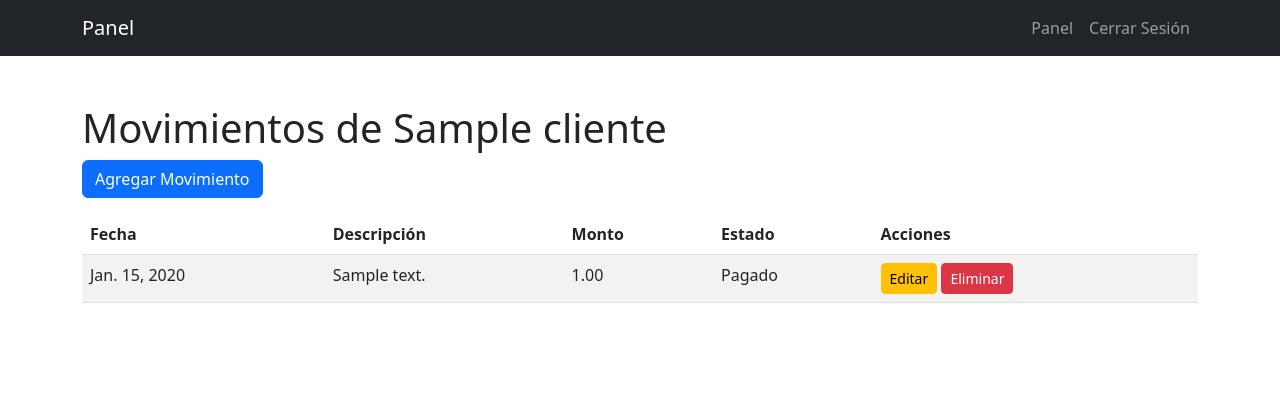
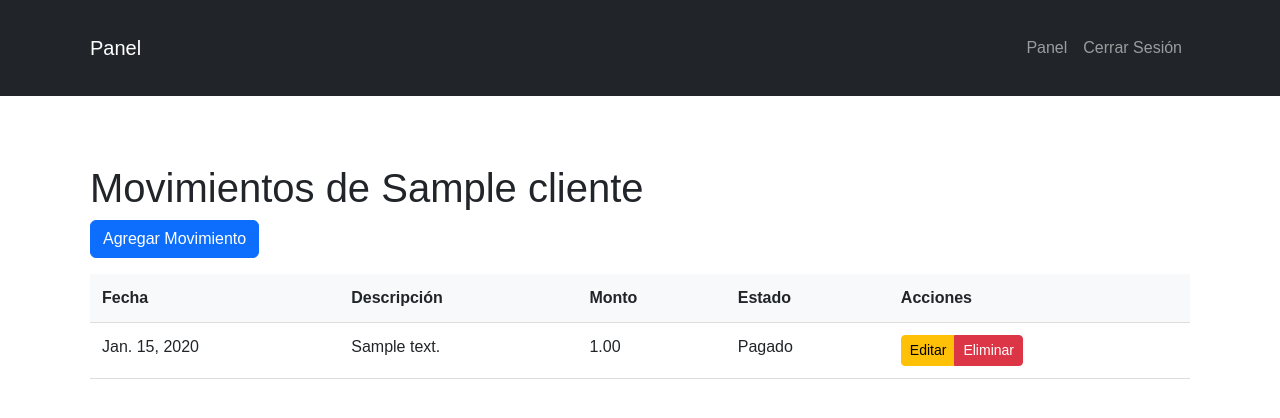
Before and after one commit to tomivalerio/mi_sistema, a Django app: page /movimientos-cliente/1/ in a window 1280 px wide. Shown: the top 418 px of the page. Run offline with Django 5.2, Linux system fonts and the light colour scheme; a user stored in the database is signed in; tables that the repository leaves empty hold one stand-in row (values such as "Sample post").

Commit message:
Arregle la seccion movimientos nuevamente

```diff
--- a/clientes/templates/clientes/movimientos_cliente.html
+++ b/clientes/templates/clientes/movimientos_cliente.html
@@ -1,25 +1,92 @@
 <!DOCTYPE html>
 <html lang="es">
+
 <head>
     <meta charset="UTF-8">
     <meta name="viewport" content="width=device-width, initial-scale=1.0">
     <title>Movimientos de {{ cliente.nombre }}</title>
     <link href="https://cdn.jsdelivr.net/npm/bootstrap@5.3.0/dist/css/bootstrap.min.css" rel="stylesheet">
     <style>
-        .card {
+        /* Estilos generales */
+        body {
+            font-family: Arial, sans-serif;
+        }
+
+        .navbar {
             margin-bottom: 20px;
-            box-shadow: 0 0 10px rgba(0, 0, 0, 0.1);
-            transition: transform 0.2s ease-in-out;
         }
-        .card:hover {
-            transform: translateY(-5px);
+
+        .container {
+            padding: 20px;
         }
-        .btn-group .btn {
+
+        /* Estilos para la tabla */
+        .table-responsive {
+            overflow-x: auto;
+        }
+
+        .table {
+            width: 100%;
+            border-collapse: collapse;
+        }
+
+        .table th,
+        .table td {
+            padding: 12px;
+            text-align: left;
+            border-bottom: 1px solid #ddd;
+        }
+
+        .table th {
+            background-color: #f8f9fa;
+            font-weight: bold;
+        }
+
+        .table tbody tr:hover {
+            background-color: #f1f1f1;
+        }
+
+        /* Estilos para móviles */
+        @media (max-width: 768px) {
+            .table thead {
+                display: none; /* Oculta el encabezado en móviles */
+            }
+
+            .table tbody tr {
+                display: block;
+                margin-bottom: 10px;
+                border: 1px solid #ddd;
+                border-radius: 5px;
+            }
+
+            .table tbody td {
+                display: flex;
+                justify-content: space-between;
+                align-items: center;
+                padding: 10px;
+                text-align: right;
+            }
+
+            .table tbody td::before {
+                content: attr(data-label);
+                font-weight: bold;
+                margin-right: 10px;
+                text-align: left;
+            }
+
+            .table tbody td .btn-group {
+                display: flex;
+                gap: 5px;
+            }
+
+            .table tbody td .btn-group .btn {
                 flex: 1;
-            min-width: 100px;
+                min-width: 80px;
+            }
         }
     </style>
 </head>
+
 <body>
     <nav class="navbar navbar-expand-lg navbar-dark bg-dark">
         <div class="container">
@@ -55,7 +122,8 @@
         <button type="button" class="btn btn-primary mb-3" data-bs-toggle="modal" data-bs-target="#agregarMovimientoModal">
             Agregar Movimiento
         </button>
-        <table class="table table-striped">
+        <div class="table-responsive">
+            <table class="table">
                 <thead>
                     <tr>
                         <th>Fecha</th>
@@ -68,48 +136,61 @@
                 <tbody>
                     {% for movimiento in movimientos %}
                     <tr>
-                        <td>{{ movimiento.fecha }}</td>
-                        <td>{{ movimiento.descripcion }}</td>
-                        <td>{{ movimiento.monto }}</td>
-                        <td>{% if movimiento.estado %}Pagado{% else %}No pagado{% endif %}</td>
-                        <td>
-                            <a href="#" class="btn btn-sm btn-warning" data-bs-toggle="modal" data-bs-target="#editarMovimientoModal{{ movimiento.id }}">Editar</a>
-                            <a href="#" class="btn btn-sm btn-danger" data-bs-toggle="modal" data-bs-target="#eliminarMovimientoModal{{ movimiento.id }}">Eliminar</a>
+                        <td data-label="Fecha">{{ movimiento.fecha }}</td>
+                        <td data-label="Descripción">{{ movimiento.descripcion }}</td>
+                        <td data-label="Monto">{{ movimiento.monto }}</td>
+                        <td data-label="Estado">{% if movimiento.estado %}Pagado{% else %}No pagado{% endif %}</td>
+                        <td data-label="Acciones">
+                            <div class="btn-group">
+                                <a href="#" class="btn btn-sm btn-warning" data-bs-toggle="modal"
+                                    data-bs-target="#editarMovimientoModal{{ movimiento.id }}">Editar</a>
+                                <a href="#" class="btn btn-sm btn-danger" data-bs-toggle="modal"
+                                    data-bs-target="#eliminarMovimientoModal{{ movimiento.id }}">Eliminar</a>
+                            </div>
                         </td>
                     </tr>
 
                     <!-- Modal para Editar Movimiento -->
-                    <div class="modal fade" id="editarMovimientoModal{{ movimiento.id }}" tabindex="-1" aria-labelledby="editarMovimientoModalLabel{{ movimiento.id }}" aria-hidden="true">
+                    <div class="modal fade" id="editarMovimientoModal{{ movimiento.id }}" tabindex="-1"
+                        aria-labelledby="editarMovimientoModalLabel{{ movimiento.id }}" aria-hidden="true">
                         <div class="modal-dialog">
                             <div class="modal-content">
                                 <div class="modal-header">
-                                    <h5 class="modal-title" id="editarMovimientoModalLabel{{ movimiento.id }}">Editar Movimiento</h5>
-                                    <button type="button" class="btn-close" data-bs-dismiss="modal" aria-label="Close"></button>
+                                    <h5 class="modal-title" id="editarMovimientoModalLabel{{ movimiento.id }}">Editar
+                                        Movimiento</h5>
+                                    <button type="button" class="btn-close" data-bs-dismiss="modal"
+                                        aria-label="Close"></button>
                                 </div>
                                 <div class="modal-body">
                                     <form method="post" action="{% url 'editar_movimiento' movimiento.id %}">
                                         {% csrf_token %}
                                         <div class="form-group mb-3">
                                             <label for="fecha">Fecha</label>
-                                            <input type="date" class="form-control" id="fecha" name="fecha" value="{{ movimiento.fecha|date:'Y-m-d' }}" required>
+                                            <input type="date" class="form-control" id="fecha" name="fecha"
+                                                value="{{ movimiento.fecha|date:'Y-m-d' }}" required>
                                         </div>
                                         <div class="form-group mb-3">
                                             <label for="descripcion">Descripción</label>
-                                            <textarea class="form-control" id="descripcion" name="descripcion" rows="3" required>{{ movimiento.descripcion }}</textarea>
+                                            <textarea class="form-control" id="descripcion" name="descripcion" rows="3"
+                                                required>{{ movimiento.descripcion }}</textarea>
                                         </div>
                                         <div class="form-group mb-3">
                                             <label for="monto">Monto</label>
-                                            <input type="number" class="form-control" id="monto" name="monto" value="{{ movimiento.monto }}" step="0.01" required>
+                                            <input type="number" class="form-control" id="monto" name="monto"
+                                                value="{{ movimiento.monto }}" step="0.01" required>
                                         </div>
                                         <div class="form-group mb-3">
                                             <label for="estado">Estado de Pago</label>
                                             <select class="form-control" id="estado" name="estado">
-                                                <option value="False" {% if not movimiento.estado %}selected{% endif %}>No pagado</option>
-                                                <option value="True" {% if movimiento.estado %}selected{% endif %}>Pagado</option>
+                                                <option value="False" {% if not movimiento.estado %}selected{% endif %}>
+                                                    No pagado</option>
+                                                <option value="True" {% if movimiento.estado %}selected{% endif %}>Pagado
+                                                </option>
                                             </select>
                                         </div>
                                         <div class="modal-footer">
-                                            <button type="button" class="btn btn-secondary" data-bs-dismiss="modal">Cancelar</button>
+                                            <button type="button" class="btn btn-secondary"
+                                                data-bs-dismiss="modal">Cancelar</button>
                                             <button type="submit" class="btn btn-primary">Guardar Cambios</button>
                                         </div>
                                     </form>
@@ -119,18 +200,22 @@
                     </div>
 
                     <!-- Modal para Eliminar Movimiento -->
-                    <div class="modal fade" id="eliminarMovimientoModal{{ movimiento.id }}" tabindex="-1" aria-labelledby="eliminarMovimientoModalLabel{{ movimiento.id }}" aria-hidden="true">
+                    <div class="modal fade" id="eliminarMovimientoModal{{ movimiento.id }}" tabindex="-1"
+                        aria-labelledby="eliminarMovimientoModalLabel{{ movimiento.id }}" aria-hidden="true">
                         <div class="modal-dialog">
                             <div class="modal-content">
                                 <div class="modal-header">
-                                    <h5 class="modal-title" id="eliminarMovimientoModalLabel{{ movimiento.id }}">Eliminar Movimiento</h5>
-                                    <button type="button" class="btn-close" data-bs-dismiss="modal" aria-label="Close"></button>
+                                    <h5 class="modal-title" id="eliminarMovimientoModalLabel{{ movimiento.id }}">Eliminar
+                                        Movimiento</h5>
+                                    <button type="button" class="btn-close" data-bs-dismiss="modal"
+                                        aria-label="Close"></button>
                                 </div>
                                 <div class="modal-body">
                                     ¿Estás seguro de que deseas eliminar este movimiento?
                                 </div>
                                 <div class="modal-footer">
-                                    <button type="button" class="btn btn-secondary" data-bs-dismiss="modal">Cancelar</button>
+                                    <button type="button" class="btn btn-secondary"
+                                        data-bs-dismiss="modal">Cancelar</button>
                                     <form method="post" action="{% url 'eliminar_movimiento' movimiento.id %}">
                                         {% csrf_token %}
                                         <button type="submit" class="btn btn-danger">Eliminar</button>
@@ -143,9 +228,11 @@
                 </tbody>
             </table>
         </div>
+    </div>
 
     <!-- Modal para Agregar Movimiento -->
-    <div class="modal fade" id="agregarMovimientoModal" tabindex="-1" aria-labelledby="agregarMovimientoModalLabel" aria-hidden="true">
+    <div class="modal fade" id="agregarMovimientoModal" tabindex="-1" aria-labelledby="agregarMovimientoModalLabel"
+        aria-hidden="true">
         <div class="modal-dialog">
             <div class="modal-content">
                 <div class="modal-header">
@@ -161,7 +248,8 @@
                         </div>
                         <div class="form-group mb-3">
                             <label for="descripcion">Descripción</label>
-                            <textarea class="form-control" id="descripcion" name="descripcion" rows="3" required></textarea>
+                            <textarea class="form-control" id="descripcion" name="descripcion" rows="3"
+                                required></textarea>
                         </div>
                         <div class="form-group mb-3">
                             <label for="monto">Monto</label>
@@ -186,4 +274,5 @@
 
     <script src="https://cdn.jsdelivr.net/npm/bootstrap@5.3.0/dist/js/bootstrap.bundle.min.js"></script>
 </body>
+
 </html>
```
Lines whose indentation alone changed are shown as unchanged.
